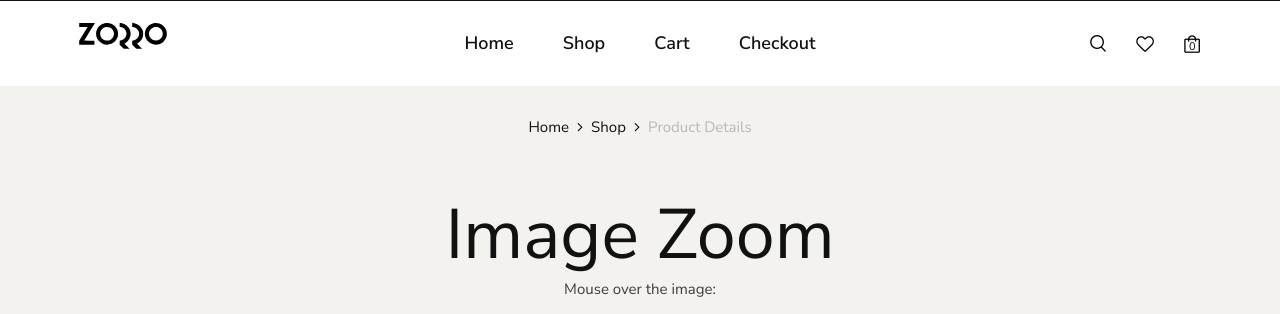
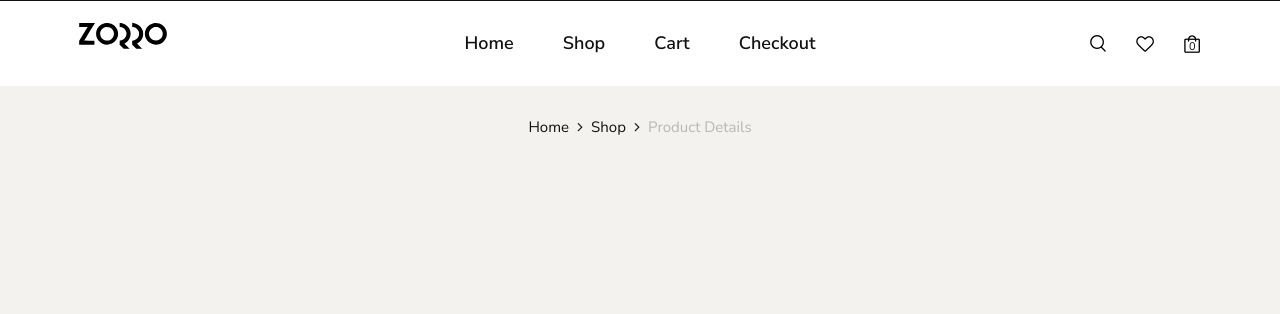
Before and after one commit to Michu23/Zorro, a Django app: template Userapp/templates/product.html in a window 1280 px wide. Shown: the part 45-359 px from the top of the page. Run offline with Django 4.2, Linux system fonts and the light colour scheme; the template is opened without the code that fills it, so the values that code supplies are empty; some libraries are stand-ins or nearby versions.

Commit message:
Touch ups complete

```diff
--- a/Userapp/templates/product.html
+++ b/Userapp/templates/product.html
@@ -16,6 +16,7 @@
                     </div>
                 </div>
             </div>
+
             <div class="row">
                 <div class="col-lg-3 col-md-3">
                     <ul class="nav nav-tabs" role="tablist">
@@ -40,7 +41,7 @@
                         <li class="nav-item">
                             <a class="nav-link" data-toggle="tab" href="#tabs-4" role="tab">
                                 <div class="product__thumb__pic set-bg" data-setbg="{{product.image4.url}}">
-                                    <i class="fa fa-play"></i>
+                                    <!-- <i class="fa fa-play"></i> -->
                                 </div>
                             </a>
                         </li>
@@ -66,26 +67,11 @@
                         <div class="tab-pane" id="tabs-4" role="tabpanel">
                             <div class="product__details__pic__item">
                                 <img src="{{product.image4.url}}" alt="">
-                                <a href="https://www.youtube.com/watch?v=8PJ3_p7VqHw&list=RD8PJ3_p7VqHw&start_radio=1"
-                                    class="video-popup"><i class="fa fa-play"></i></a>
+                                <!-- <a href="https://www.youtube.com/watch?v=8PJ3_p7VqHw&list=RD8PJ3_p7VqHw&start_radio=1"
+                                    class="video-popup"><i class="fa fa-play"></i></a> -->
                             </div>
                         </div>
-                        <script src="https://ajax.googleapis.com/ajax/libs/jquery/2.1.1/jquery.min.js"></script>
-                        <script>
-                        </script>
 
-                        <h1>Image Zoom</h1>
-                        <p>Mouse over the image:</p>
-                        <div class="img-zoom-container">
-                            <div class="preview"><img class="image" src="https://www.w3schools.com/howto/img_girl.jpg"
-                                    width="200" height="200"></div>
-                            <div class="preview"><img class="image" src="https://placeimg.com/640/480/animals"
-                                    width="200" height="200"></div>
-                            <div class="preview"><img class="image" src="https://placeimg.com/640/480/arch" width="200"
-                                    height="200"></div>
-                        </div>
-
-                        <div class="img-zoom-result" id="result"></div>
                     </div>
                 </div>
             </div>
```
